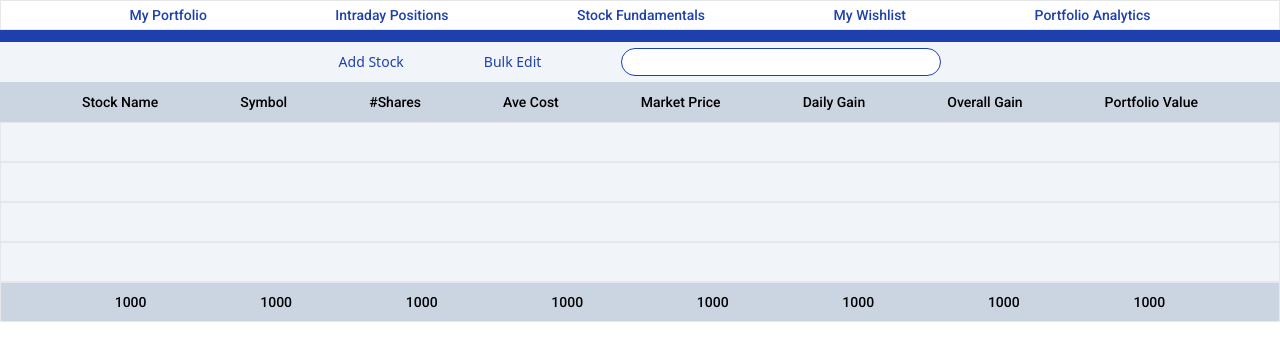
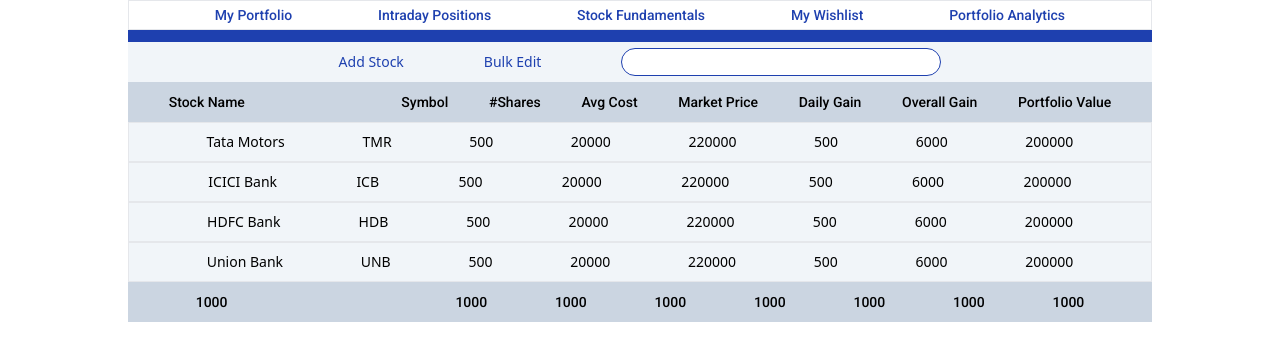
Before and after one commit to pesto-students/frontend-repo-equitywise, a React (Vite) app: page / in a window 1280 px wide. Shown: the top 360 px of the page. Built offline with nearby package versions, Linux system fonts and the light colour scheme.

Commit message:
Created Dashboard View

```diff
--- a/src/App.jsx
+++ b/src/App.jsx
@@ -1,10 +1,7 @@
 import { useState } from "react";
 import SecondMenu from "./Components/SecondMenu";
 import ThirdMenu from "./Components/ThirdMenu";
-// import PortfolioHeader from "./Components/My Portfolio/PortfolioHeader";
-// import PortfolioItem from "./Components/My Portfolio/PortfolioItem";
-// import PortfolioFooter from "./Components/My Portfolio/PortfolioFooter";
-import DisplayBoard from "./Components/DisplayBoard/DisplayBoard";
+import DisplayBoard from "./Components/DisplayBoard";
 import { menuItems, displayTables } from "./Data/dataItems";
 import "./App.css";
 
@@ -29,14 +26,11 @@ function App() {
     }
   }
   return (
-    <>
+    <div className="flex flex-col align-middle justify-center mx-auto my-auto max-w-screen-lg">
       <SecondMenu click={clickhandler} />
       <ThirdMenu />
-      {/* <PortfolioHeader />
-      <PortfolioItem />
-      <PortfolioFooter /> */}
       <DisplayBoard id={displayTables[display]} />
-    </>
+    </div>
   );
 }
 
--- /dev/null
+++ b/src/Components/DisplayBoard.jsx
@@ -0,0 +1,20 @@
+import PortfolioHeader from "./My Portfolio/PortfolioHeader";
+import PortfolioFooter from "./My Portfolio/PortfolioFooter";
+import PortfolioItem from "./My Portfolio/PortfolioItem";
+
+
+
+const DisplayBoard = ({ id }) => {
+  let len = id.length;
+  let firstDivWidth = `basis-2/${len} min-w-48`;
+  let otherDivWidth = `basis-1/${len}`;
+  return (
+    <>
+      <PortfolioHeader id={id} firstDivWidth={firstDivWidth} otherDivWidth={otherDivWidth} />
+      <PortfolioItem id={id} />
+      <PortfolioFooter id={id} firstDivWidth={firstDivWidth} otherDivWidth={otherDivWidth} />
+    </>
+  );
+};
+
+export default DisplayBoard;
--- a/src/Components/DisplayBoard/DisplayBoard.jsx
+++ /dev/null
@@ -1,43 +0,0 @@
-import PortfolioFooter from "../My Portfolio/PortfolioFooter";
-
-const DisplayBoard = ({ id }) => {
-  let len = id.length;
-  let firstDivWidth = `basis-2/${len}`;
-  let otherDivWidth = `basis-1/${len}`;
-  return (
-    <>
-      {/* Heading Display Begins... */}
-      <div className="w-8xl h-10 bg-slate-300 flex flex-row justify-evenly content-center items-center roboto-medium ">
-        {id.map((item) => {
-          let index = id.indexOf(item);
-          return (
-            <div key={item.index} className={`${index === 0 ? firstDivWidth : otherDivWidth} roboto-medium text-sm`}>
-              {item}
-            </div>
-          );
-        })}
-      </div>
-      {/* ...Heading Display Ends */}
-      {/* {Table Body Begins...} */}
-      <div className={`w-8xl h-10  flex flex-row justify-evenly content-center items-center roboto-medium border bg-slate-100`}></div>
-      <div className={`w-8xl h-10  flex flex-row justify-evenly content-center items-center roboto-medium border bg-slate-100`}></div>
-      <div className={`w-8xl h-10  flex flex-row justify-evenly content-center items-center roboto-medium border bg-slate-100`}></div>
-      <div className={`w-8xl h-10  flex flex-row justify-evenly content-center items-center roboto-medium border bg-slate-100`}></div>
-      {/* ...Table Body Ends */}
-      {/* Table Footer Begins... */}
-      <div className="w-8xl h-10 bg-slate-300 flex flex-row justify-evenly content-center items-center border roboto-medium ">
-        {id.map((item) => {
-          let index = id.indexOf(item);
-          return (
-            <div key={item.index} className={`${index === 0 ? firstDivWidth : otherDivWidth} roboto-medium text-sm`}>
-              {1000}
-            </div>
-          );
-        })}
-      </div>
-      {/* ...Table Footer Ends */}
-    </>
-  );
-};
-
-export default DisplayBoard;
--- a/src/Components/My Portfolio/PortfolioFooter.jsx
+++ b/src/Components/My Portfolio/PortfolioFooter.jsx
@@ -1,14 +1,14 @@
-const PortfolioFooter = ({ noOfSharesTotal, dailyGainTotal, overallGainTotal, portfolioValueTotal }) => {
+const PortfolioFooter = ({ id, firstDivWidth, otherDivWidth }) => {
   return (
-    <div className="w-8xl h-10 bg-slate-300 flex flex-row justify-evenly content-center items-center roboto-medium ">
-      <div className="basis-3/8 roboto-medium text-sm border">Total Portfolio</div>
-      <div className="basis-1/8 roboto-medium text-sm"></div>
-      <div className="basis-1/8 roboto-medium text-sm">{noOfSharesTotal}</div>
-      <div className="basis-1/8 roboto-medium text-sm">{}</div>
-      <div className="basis-1/8 roboto-medium text-sm">{}</div>
-      <div className="basis-1/8 roboto-medium text-sm">{dailyGainTotal}</div>
-      <div className="basis-1/8 roboto-medium text-sm">{overallGainTotal}</div>
-      <div className="basis-1/8 roboto-medium text-sm">{portfolioValueTotal}</div>
+    <div className="w-8xl h-10 bg-slate-300 flex flex-row justify-evenly items-center roboto-medium ">
+      {id.map((item) => {
+        let index = id.indexOf(item);
+        return (
+          <div key={item.index} className={`${index === 0 ? firstDivWidth : otherDivWidth} roboto-medium text-sm`}>
+            {1000}
+          </div>
+        );
+      })}
     </div>
   );
 };
--- a/src/Components/My Portfolio/PortfolioHeader.jsx
+++ b/src/Components/My Portfolio/PortfolioHeader.jsx
@@ -1,14 +1,14 @@
-export default function PortfolioHeader() {
+export default function PortfolioHeader({ id, firstDivWidth, otherDivWidth }) {
   return (
-    <div className="w-8xl h-10 bg-slate-300 flex flex-row justify-evenly content-center items-center roboto-medium ">
-      <div className="basis-1/5 roboto-medium text-sm">Stock Name</div>
-      <div className="basis-1/8 roboto-medium text-sm">Symbol</div>
-      <div className="basis-1/8 roboto-medium text-sm">#Shares</div>
-      <div className="basis-1/8 roboto-medium text-sm">Avg Cost</div>
-      <div className="basis-1/8 roboto-medium text-sm">Market Price</div>
-      <div className="basis-1/8 roboto-medium text-sm">Daily Gain</div>
-      <div className="basis-1/8 roboto-medium text-sm">Overall Gain</div>
-      <div className="basis-1/8 roboto-medium text-sm">Portfolio Value</div>
+    <div className="w-8xl h-10 bg-slate-300 flex flex-row justify-evenly  items-center roboto-medium ">
+      {id.map((item) => {
+        let index = id.indexOf(item);
+        return (
+          <div key={item.index} className={`${index === 0 ? firstDivWidth : otherDivWidth} roboto-medium text-sm`}>
+            {item}
+          </div>
+        );
+      })}
     </div>
   );
 }
--- a/src/Components/My Portfolio/PortfolioItem.jsx
+++ b/src/Components/My Portfolio/PortfolioItem.jsx
@@ -1,14 +1,18 @@
-export default function PortfolioItem({ stockName, symbol, noOfShares, avgCost, marketPrice, dailyGain, overallGain, portfolioValue }) {
+import { portfolioStocks } from "../../Data/dataItems";
+
+export default function PortfolioItem({ id }) {
   return (
-    <div className="w-8xl h-10 bg-slate-300 flex flex-row justify-evenly content-center items-center roboto-medium border ">
-      <div className="basis-1/5 roboto-medium text-sm">{stockName}200</div>
-      <div className="basis-1/8 roboto-medium text-sm">{symbol}200</div>
-      <div className="basis-1/8 roboto-medium text-sm">{noOfShares}200</div>
-      <div className="basis-1/8 roboto-medium text-sm">{avgCost}200</div>
-      <div className="basis-1/8 roboto-medium text-sm">{marketPrice}200</div>
-      <div className="basis-1/8 roboto-medium text-sm">{dailyGain}200</div>
-      <div className="basis-1/8 roboto-medium text-sm">{overallGain}200</div>
-      <div className="basis-1/8 roboto-medium text-sm">{portfolioValue}200</div>
-    </div>
+    <>
+      {portfolioStocks.map((scrip) => {
+        let index = portfolioStocks.indexOf(scrip);
+        return (
+          <div key={index} className={`w-8xl h-10  flex flex-row justify-evenly content-center items-center roboto-small text-sm border bg-slate-100`}>
+            {id.map((item) => (
+              <div key={`${index}${scrip}${item}`}>{scrip[item]}</div>
+            ))}
+          </div>
+        );
+      })}
+    </>
   );
 }
--- a/src/Data/dataItems.js
+++ b/src/Data/dataItems.js
@@ -6,11 +6,121 @@ let menuItems = {
   PORTFOLIO_ANALYSIS: "Portfolio Analytics",
 };
 
-let displayTables = {
-  [menuItems.MY_PORTFOLIO]: ["Stock Name", "Symbol", "#Shares", "Ave Cost", "Market Price", "Daily Gain", "Overall Gain", "Portfolio Value"],
-  [menuItems.INTRADAY_POSITIONS]: ["Stock Name", "Symbol", "Last Price", "Change", "Change %", "Day High", "Day Low", "52w High", "52w Low"],
-  [menuItems.STOCK_FUNDAMENTALS]: ["Stock Name", "Symbol", "Last Price", "EPS", "Forward PE", "Div/Share", "Div/Date"],
-  [menuItems.MY_WISHLIST]: ["Stock Name", "Symbol", "EPS", "Forward PE", "Div/Share", "Day High", "Day Low", "Div Date"],
+let stockAttributes = {
+  STOCK_NAME: "Stock Name",
+  SYMBOL: "Symbol",
+  NO_OF_SHARES: "#Shares",
+  AVG_COST: "Avg Cost",
+  MARKET_PRICE: "Market Price",
+  DAILY_GAIN: "Daily Gain",
+  OVERALL_GAIN: "Overall Gain",
+  PORTFOLIO_VALUE: "Portfolio Value",
+  LAST_PRICE: "Last Price",
+  CHANGE: "Change",
+  CHANGE_PERCENTAGE: "Change%",
+  DAY_HIGH: "Day High",
+  DAY_LOW: "Day Low",
+  FIFTY_TWO_WEEK_HIGH: "52W High",
+  FIFTY_TWO_WEEK_LOW: "52W Low",
+  EPS: "EPS",
+  FORWARD_PE: "Forward PE",
+  DIV_PER_SHARE: "Div/Share",
+  DIV_DATE: "Div/Date",
 };
 
-export { menuItems, displayTables };
+let displayTables = {
+  [menuItems.MY_PORTFOLIO]: [stockAttributes.STOCK_NAME, stockAttributes.SYMBOL, stockAttributes.NO_OF_SHARES, stockAttributes.AVG_COST, stockAttributes.MARKET_PRICE, stockAttributes.DAILY_GAIN, stockAttributes.OVERALL_GAIN, stockAttributes.PORTFOLIO_VALUE],
+  [menuItems.INTRADAY_POSITIONS]: [stockAttributes.STOCK_NAME, stockAttributes.SYMBOL, stockAttributes.LAST_PRICE, stockAttributes.CHANGE, stockAttributes.CHANGE_PERCENTAGE, stockAttributes.DAY_HIGH, stockAttributes.DAY_LOW, stockAttributes.FIFTY_TWO_WEEK_HIGH, stockAttributes.FIFTY_TWO_WEEK_LOW],
+  [menuItems.STOCK_FUNDAMENTALS]: [stockAttributes.STOCK_NAME, stockAttributes.SYMBOL, stockAttributes.LAST_PRICE, stockAttributes.EPS, stockAttributes.FORWARD_PE, stockAttributes.DIV_PER_SHARE, stockAttributes.DIV_DATE],
+  [menuItems.MY_WISHLIST]: [stockAttributes.STOCK_NAME, stockAttributes.SYMBOL, stockAttributes.EPS, stockAttributes.FORWARD_PE, stockAttributes.DIV_PER_SHARE, stockAttributes.DAY_HIGH, stockAttributes.DAY_LOW, stockAttributes.DIV_DATE],
+};
+
+
+let portfolioStocks = [
+  {
+    [stockAttributes.STOCK_NAME]: "Tata Motors",
+    [stockAttributes.SYMBOL]: "TMR",
+    [stockAttributes.NO_OF_SHARES]: 500,
+    [stockAttributes.AVG_COST]: 20000,
+    [stockAttributes.MARKET_PRICE]: 220000,
+    [stockAttributes.DAILY_GAIN]: 500,
+    [stockAttributes.OVERALL_GAIN]: 6000,
+    [stockAttributes.PORTFOLIO_VALUE]: 200000,
+    [stockAttributes.LAST_PRICE]: 550,
+    [stockAttributes.CHANGE]: 2,
+    [stockAttributes.CHANGE_PERCENTAGE]: 25,
+    [stockAttributes.DAY_HIGH]: 5500,
+    [stockAttributes.DAY_LOW]: 2200,
+    [stockAttributes.FIFTY_TWO_WEEK_HIGH]: 7000,
+    [stockAttributes.FIFTY_TWO_WEEK_LOW]: 2000,
+    [stockAttributes.EPS]: 5,
+    [stockAttributes.FORWARD_PE]: 22,
+    [stockAttributes.DIV_PER_SHARE]: 32,
+    [stockAttributes.DIV_DATE]: "22-May-2024",
+  },
+  {
+    [stockAttributes.STOCK_NAME]: "ICICI Bank",
+    [stockAttributes.SYMBOL]: "ICB",
+    [stockAttributes.NO_OF_SHARES]: 500,
+    [stockAttributes.AVG_COST]: 20000,
+    [stockAttributes.MARKET_PRICE]: 220000,
+    [stockAttributes.DAILY_GAIN]: 500,
+    [stockAttributes.OVERALL_GAIN]: 6000,
+    [stockAttributes.PORTFOLIO_VALUE]: 200000,
+    [stockAttributes.LAST_PRICE]: 550,
+    [stockAttributes.CHANGE]: 2,
+    [stockAttributes.CHANGE_PERCENTAGE]: 25,
+    [stockAttributes.DAY_HIGH]: 5500,
+    [stockAttributes.DAY_LOW]: 2200,
+    [stockAttributes.FIFTY_TWO_WEEK_HIGH]: 7000,
+    [stockAttributes.FIFTY_TWO_WEEK_LOW]: 2000,
+    [stockAttributes.EPS]: 5,
+    [stockAttributes.FORWARD_PE]: 22,
+    [stockAttributes.DIV_PER_SHARE]: 32,
+    [stockAttributes.DIV_DATE]: "22-May-2024",
+  },
+  {
+    [stockAttributes.STOCK_NAME]: "HDFC Bank",
+    [stockAttributes.SYMBOL]: "HDB",
+    [stockAttributes.NO_OF_SHARES]: 500,
+    [stockAttributes.AVG_COST]: 20000,
+    [stockAttributes.MARKET_PRICE]: 220000,
+    [stockAttributes.DAILY_GAIN]: 500,
+    [stockAttributes.OVERALL_GAIN]: 6000,
+    [stockAttributes.PORTFOLIO_VALUE]: 200000,
+    [stockAttributes.LAST_PRICE]: 550,
+    [stockAttributes.CHANGE]: 2,
+    [stockAttributes.CHANGE_PERCENTAGE]: 25,
+    [stockAttributes.DAY_HIGH]: 5500,
+    [stockAttributes.DAY_LOW]: 2200,
+    [stockAttributes.FIFTY_TWO_WEEK_HIGH]: 7000,
+    [stockAttributes.FIFTY_TWO_WEEK_LOW]: 2000,
+    [stockAttributes.EPS]: 5,
+    [stockAttributes.FORWARD_PE]: 22,
+    [stockAttributes.DIV_PER_SHARE]: 32,
+    [stockAttributes.DIV_DATE]: "22-May-2024",
+  },
+  {
+    [stockAttributes.STOCK_NAME]: "Union Bank",
+    [stockAttributes.SYMBOL]: "UNB",
+    [stockAttributes.NO_OF_SHARES]: 500,
+    [stockAttributes.AVG_COST]: 20000,
+    [stockAttributes.MARKET_PRICE]: 220000,
+    [stockAttributes.DAILY_GAIN]: 500,
+    [stockAttributes.OVERALL_GAIN]: 6000,
+    [stockAttributes.PORTFOLIO_VALUE]: 200000,
+    [stockAttributes.LAST_PRICE]: 550,
+    [stockAttributes.CHANGE]: 2,
+    [stockAttributes.CHANGE_PERCENTAGE]: 25,
+    [stockAttributes.DAY_HIGH]: 5500,
+    [stockAttributes.DAY_LOW]: 2200,
+    [stockAttributes.FIFTY_TWO_WEEK_HIGH]: 7000,
+    [stockAttributes.FIFTY_TWO_WEEK_LOW]: 2000,
+    [stockAttributes.EPS]: 5,
+    [stockAttributes.FORWARD_PE]: 22,
+    [stockAttributes.DIV_PER_SHARE]: 32,
+    [stockAttributes.DIV_DATE]: "22-May-2024",
+  },
+];
+
+export { menuItems, displayTables, portfolioStocks };
```
